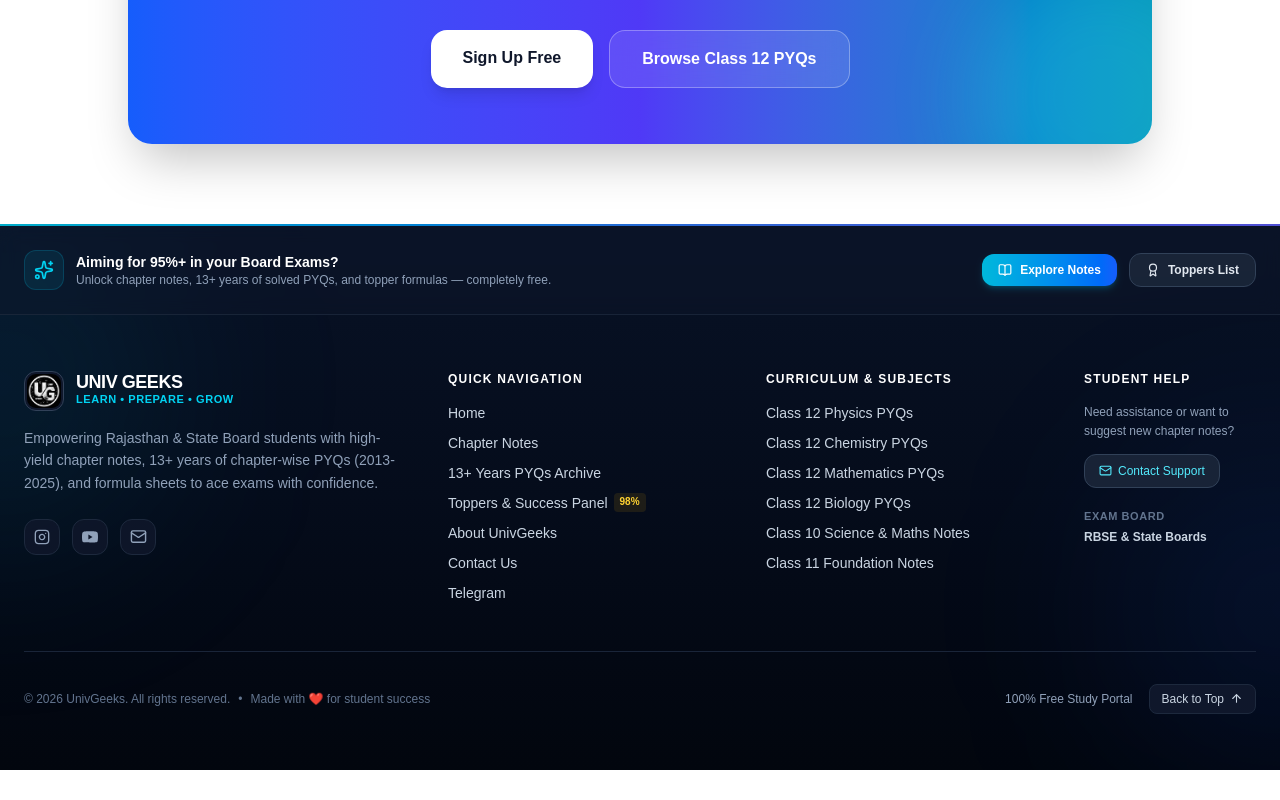
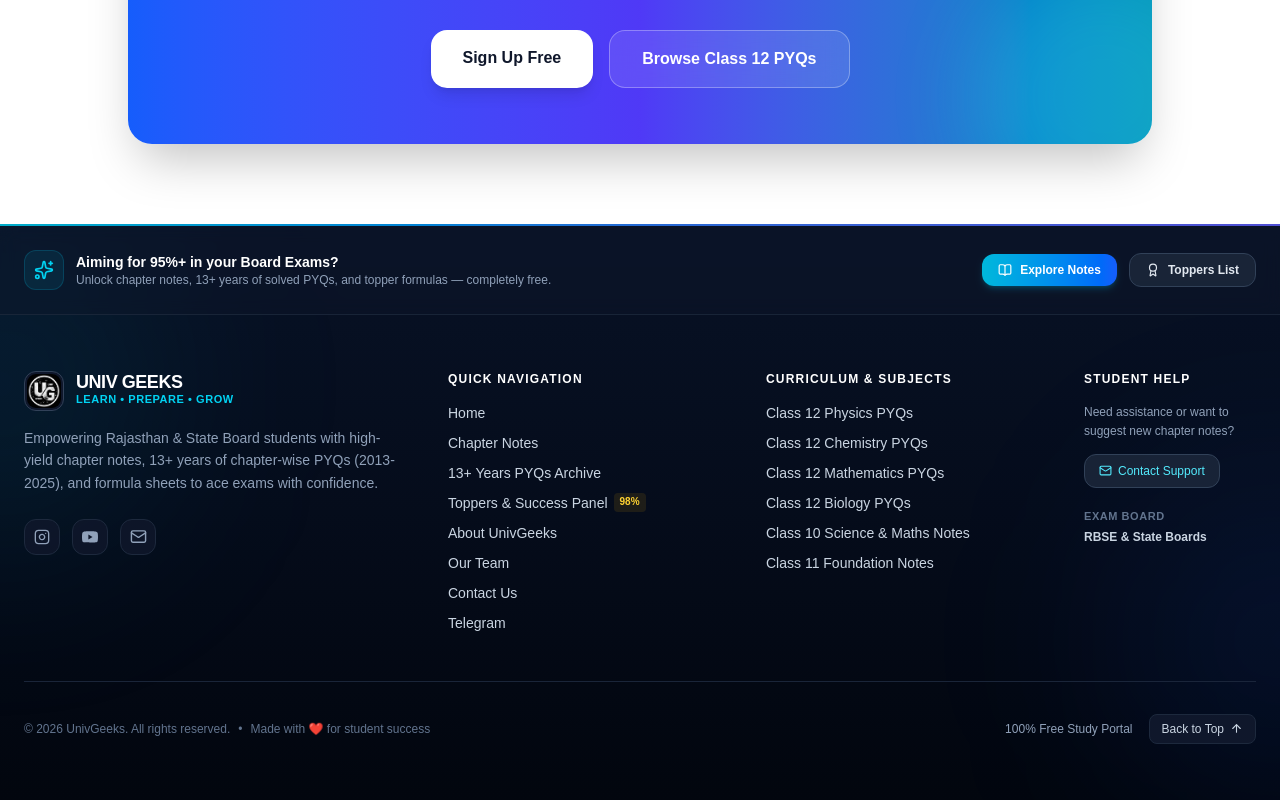
Before and after one commit to avnisonava147/Univ-Geeks, a Next.js app in the folder frontend/: page / in a window 1280 px wide. Shown: the part 4233-5033 px from the top of the page. Before the commit the page ends 5003 px from the top, so only its background shows below. Built offline with nearby package versions, Linux system fonts and the light colour scheme.

Commit message:
Add teams page and footer link

```diff
--- a/frontend/components/Footer.tsx
+++ b/frontend/components/Footer.tsx
@@ -152,6 +152,11 @@
                 </Link>
               </li>
               <li>
+  <Link href="/team" className="transition hover:text-cyan-400">
+    Our Team
+  </Link>
+</li>
+              <li>
                 <Link href="/contact" className="transition hover:text-cyan-400">
                   Contact Us
                 </Link>
```
